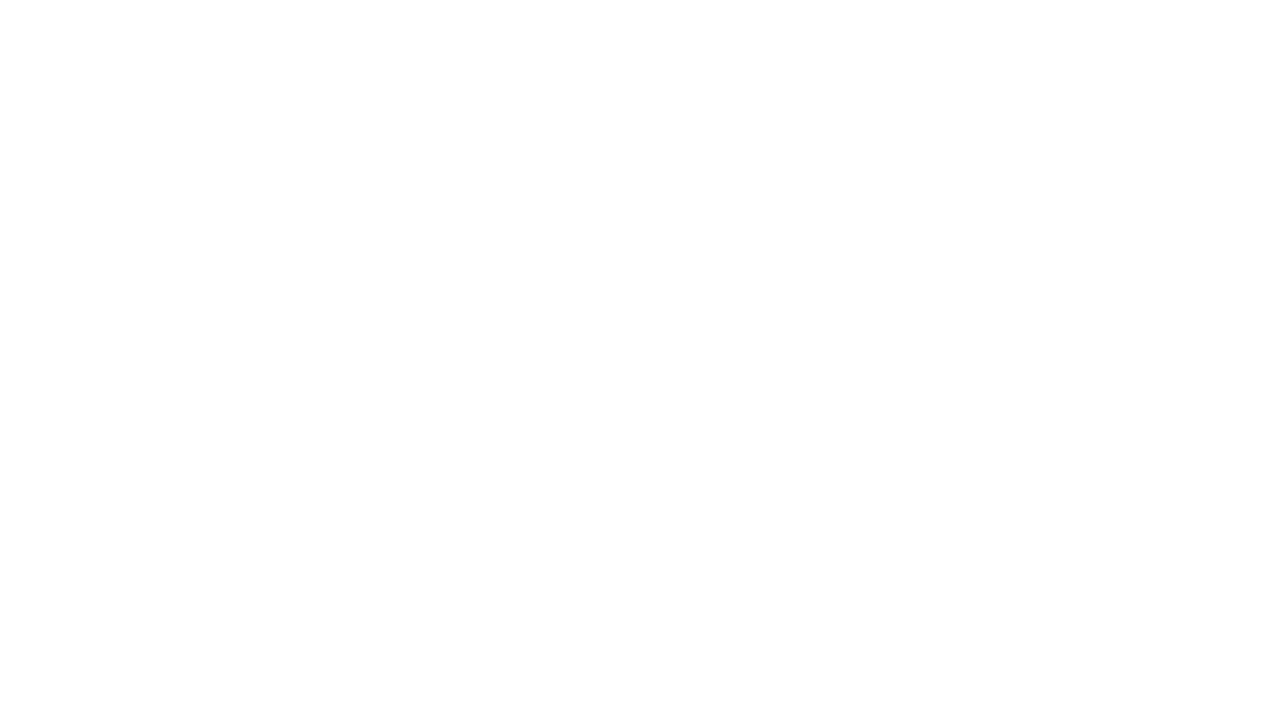
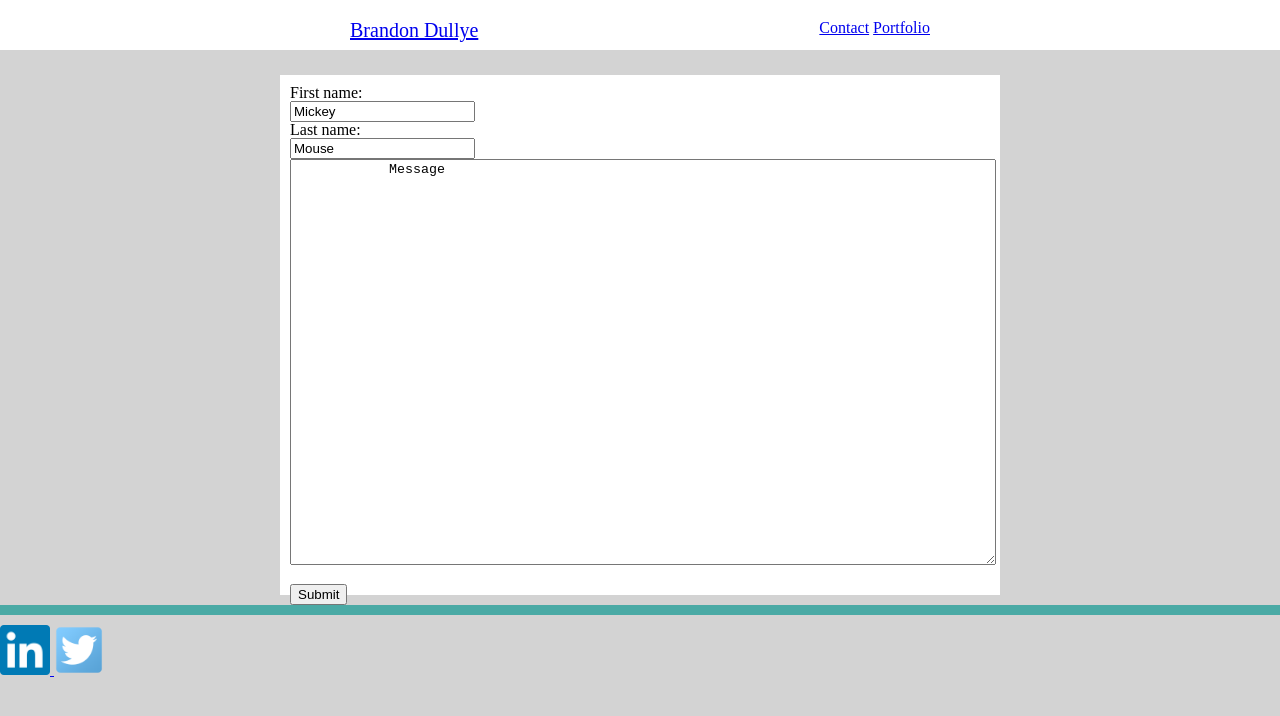
Before and after one commit to Bdullye/Basic-Portfolio, a plain HTML site: page contact.html in a window 1280 px wide. Drawn offline with Linux system fonts and the light colour scheme.

Commit message:
Full Site

```diff
--- a/assets/css/style.css
+++ b/assets/css/style.css
@@ -0,0 +1,79 @@
+.navigate {
+    background-color:#ffffff;
+    text-align:right;
+    height:50px;
+}
+
+title {
+    background-color:#cccccc;
+}
+body {
+    background-color:lightgray;
+}
+
+h1 {
+    border-bottom-color:lightgray;
+    border-bottom-width: 5px;
+    border-bottom-style: solid;
+    padding-bottom: 5px;
+    margin-bottom: 5px;
+    color:#4aaaa5;
+    font-size:30px;
+    font-weight:bolder;
+}
+
+footer {
+    border-top-color: #4aaaa5;
+    border-top-width: 10px;
+    border-top-style: solid;
+    padding-top: 10px;
+    margin-top: 10px;
+    background-color: lightgray;
+    width: 100%;
+}
+
+.contentform {
+    background-color:white;
+    margin:25px auto auto auto;
+    padding:10px;
+    width:700px;
+    height:500px;
+}
+
+.nav {
+    position:relative;
+    right:350px;
+    top:20px;
+    border-right:2px;
+    border-color:lightgray;
+    height:5px;
+
+
+}
+.profilepic {
+    float:left;
+    margin-right:10px;
+}
+
+.atnavige>a {
+    font:gray;
+    text-decoration: none;
+    margin: 5px auto auto auto;
+
+}
+
+.brand {
+    float:left;
+    position:relative;
+    left:350px;
+    top:20px;
+    font-size:20px;
+}
+.content {
+    background-color:white;
+    margin:25px auto auto auto;
+    padding:10px;
+    width:700px;
+    height:500px;
+    color:#777777;
+}
--- a/contact.html
+++ b/contact.html
@@ -0,0 +1,45 @@
+<!DOCTYPE html>
+<html lang="en-us">
+
+    <head>
+        <title>Brandon Dullye</title>
+        <link rel="stylesheet" type="text/css" href="assets/css/reset.css"></link>
+        <link rel="stylesheet" type="text/css" href="assets/css/style.css"></link>
+        </head>
+
+<body>
+    <div class="navigate">
+        <a href="index.html" class="brand">Brandon Dullye</a>
+        <a href="contact.html" class="nav">Contact</a>
+        <a href="portfolio.html" class="nav">Portfolio</a>
+    </div>
+
+    <div class="contentform">
+     <form action="/action_page.php">
+        First name:<br>
+        <input type="text" name="firstname" value="Mickey">
+         <br>
+        Last name:<br>
+        <input type="text" name="lastname" value="Mouse">
+        <br>
+        <textarea name="message" style="width:700px; height:400px;">
+            Message
+        </textarea>
+        <br><br>
+        <input type="submit" value="Submit">
+        </form>
+        </div>
+
+</body>
+
+<footer>
+        <a href="https://www.linkedin.com/in/brandon-dullye-91587272/">
+         <img src="assets/images/LinkedIn icon.png" alt="LinkedIn" width="50" height="50">
+        </a>
+        <a href="https://twitter.com/brandondullye">
+        <img src="assets/images/Twitter Icon.png" alt="Twitter" width="50" height="50">
+        </a>
+
+    </footer>
+
+</html>
```
Also changed, not shown: index.html (+28 -1 lines), portfolio.html (+28 -0 lines), 2 other files.
